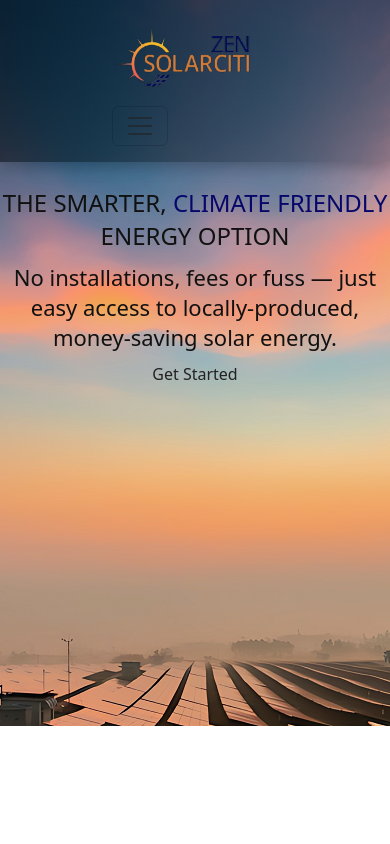
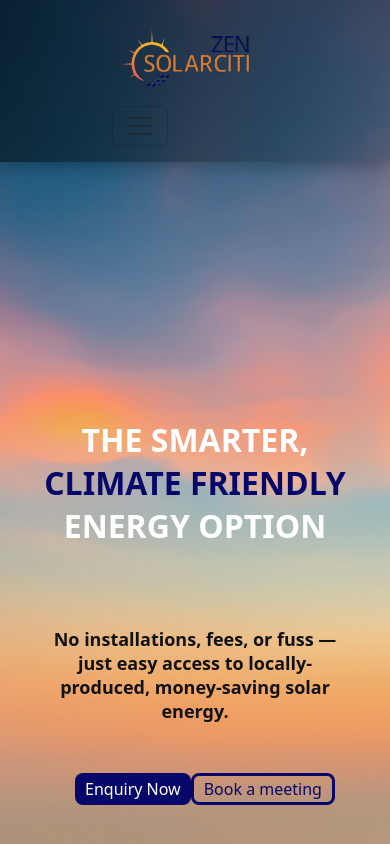
Before and after one commit to kounsal/ZENSOLARCITI, a React (Create React App) app: page / in a window 390 px wide. Shown: the top 844 px of the page. Built offline with nearby package versions, Linux system fonts and the light colour scheme.

Commit message:
changed home screen

```diff
--- a/src/custom styles/home.css
+++ b/src/custom styles/home.css
@@ -25,3 +25,52 @@
     background-clip: text; /* Clip the background to the text */
     -webkit-text-fill-color: transparent; /* Make the text transparent where the background is applied */
 }
+
+.custom-h1{
+  font-weight: bold;
+  font-size: 40px;
+}
+.custom-h2{
+  font-weight: 600;
+}
+.custom-button1{
+  margin-top: 60px;
+  margin-right: 50px;
+  width: 10rem;
+  height: 2rem;
+  background-color: #070769;
+  color:white;
+  border-radius: 8px;
+  text-align: center;
+}
+.custom-button2{
+  margin-top: 60px;
+  margin-left: 50px;
+  width: 10rem;
+  height: 2rem;
+  text-align: center;
+  background: transparent;
+  color:#070769;
+  border-radius: 8px;
+  border: 3px solid #070769;
+}
+/* Responsive styles for smaller screens */
+@media (max-width: 768px) {
+  .custom-h1 {
+    font-size: 32px; /* Reduce font size for smaller screens */
+    padding: 40px;
+  }
+
+  .custom-h2 {
+    font-size: 18px; /* Reduce font size for smaller screens */
+    padding: 40px;
+  }
+
+  .custom-button1,
+  .custom-button2 {
+    margin: 10px ; /* Reduce margin for smaller screens */
+
+
+    width: 100%; /* Make buttons full width for smaller screens */
+  }
+}
--- a/src/pages/homepage.js
+++ b/src/pages/homepage.js
@@ -33,23 +33,29 @@ class Homepage extends React.Component {
       <>
         <div className="bg-img">
           <Navbar />
-          <div className="row">
+          <div
+            className="row justify-content-center align-items-center"
+            style={{ minHeight: "100vh" }}
+          >
             <div
               className="col-lg-6 d-flex flex-column justify-content-center align-items-center pt-4 pt-lg-0 order-2 order-lg-1 bg-transparent"
               data-aos="fade-up"
               data-aos-delay={200}
             >
-              <h1 className="text-center mx-auto">
+              <h1 className="text-center mx-auto font-bold custom-h1 text-white">
                 THE SMARTER, <span className="blue-text">CLIMATE FRIENDLY</span>{" "}
                 ENERGY OPTION
               </h1>
-              <h2 className="text-center mx-auto">
-                No installations, fees or fuss — just easy access to
+              <h2 className="text-center mx-auto custom-h2">
+                No installations, fees, or fuss — just easy access to
                 locally-produced, money-saving solar energy.
               </h2>
-              <div className="d-flex justify-content-center justify-content-lg-start">
-                <a href="#about" className="btn-get-started scrollto">
-                  Get Started
+              <div className="d-flex justify-content-center justify-content-lg-start ">
+                <a href="#about" className="btn-get-started scrollto ">
+                  <button className="custom-button1">Enquiry Now</button>
+                </a>
+                <a href="#about" className="btn-get-started scrollto ">
+                  <button className="custom-button2">Book a meeting</button>
                 </a>
               </div>
             </div>
```
Also changed, not shown: 1 other file (tests, documents, lock files or other folders).
